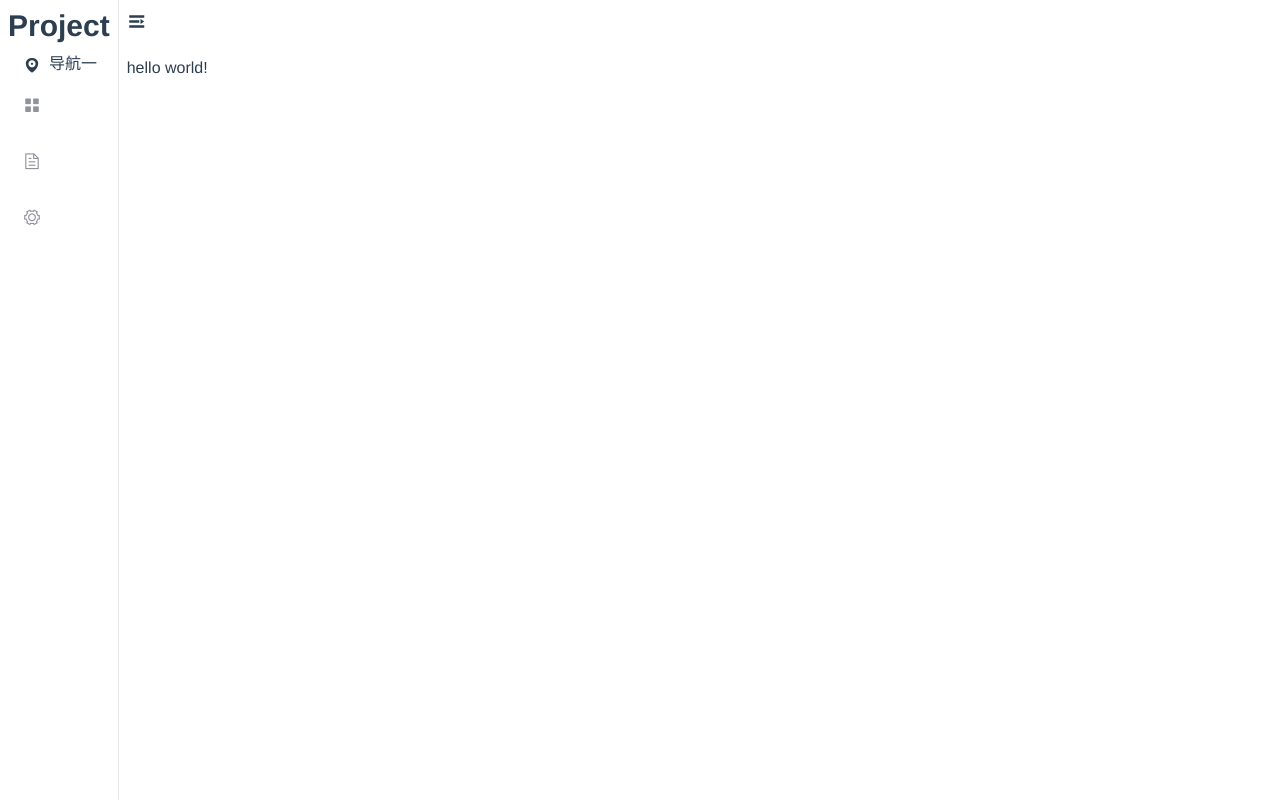
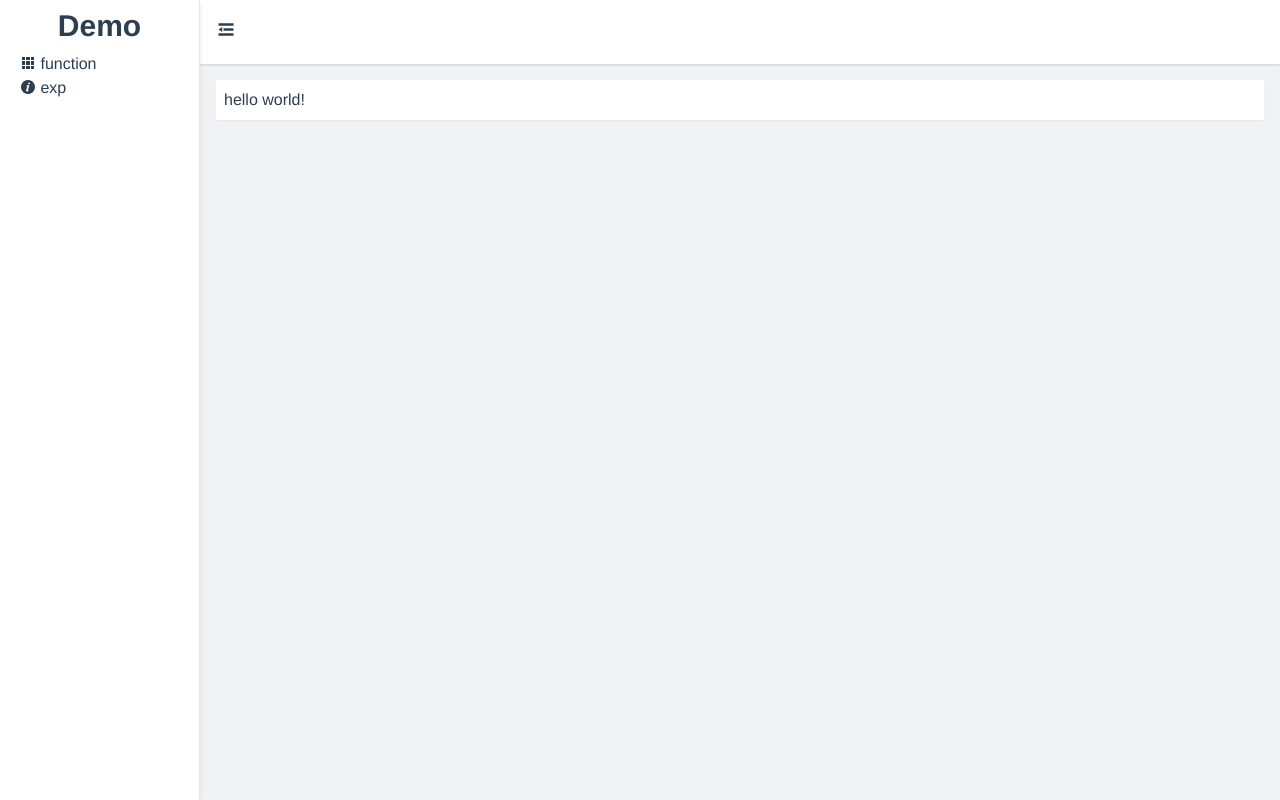
Before and after one commit to yezhidaizhu/elem, a Vue app: page /function in a window 1280 px wide. Built offline with nearby package versions, Linux system fonts and the light colour scheme.

Commit message:
feat: menu

```diff
--- a/src/components/BaseLayout.vue
+++ b/src/components/BaseLayout.vue
@@ -1,13 +1,13 @@
 <template>
   <div class="flex items-stretch h-screen">
-    <el-scrollbar class="overflow-hidden ">
+    <el-scrollbar class="overflow-hidden shadow-md">
       <slot name="sider" />
     </el-scrollbar>
     <div class="flex flex-col flex-1">
-      <header class="flex items-center header  p-2">
+      <header class="flex items-center header  p-4 shadow  bg-white">
         <slot name="header" />
       </header>
-      <el-scrollbar class="flex-1 p-2">
+      <el-scrollbar class="flex-1">
         <slot name="content" />
       </el-scrollbar>
     </div>
@@ -16,7 +16,7 @@
 
 <style scoped>
 .header {
-  height: 48px;
+  height: 64px;
   overflow: hidden;
 }
 </style>
--- /dev/null
+++ b/src/components/Header.vue
@@ -0,0 +1,20 @@
+<template>
+  <span @click="onChangMenuCollapse">
+    <i class='text-xl hover:text-blue-500'
+       :class="isCollapse ? 'el-icon-s-unfold':'el-icon-s-fold'"></i>
+  </span>
+</template>
+<script >
+export default {
+  props: {
+    isCollapse: {
+      type: Boolean,
+      default: false,
+    },
+    onChangMenuCollapse: {
+      type: Function,
+      default: () => { }
+    }
+  }
+}
+</script>
--- /dev/null
+++ b/src/components/Menu.vue
@@ -0,0 +1,31 @@
+<template>
+  <template v-for="item in menus"
+            :key="item.path">
+    <component :is="item.children ? 'ElSubmenu':'ElMenuItem'"
+               :index="item.path"
+               :route="item">
+      <template #title>
+        <i :class="item.meta.icon"></i>
+        {{item.name}}
+      </template>
+      <SubMenu :menus="item.children" />
+    </component>
+  </template>
+</template>
+
+<script>
+import { ElMenuItem } from 'element-plus';
+
+export default {
+  name: 'SubMenu',
+  props: {
+    menus: {
+      type: Array,
+      default: [],
+    }
+  },
+  components: {
+    ElMenuItem,
+  }
+}
+</script>
--- a/src/components/Sider.vue
+++ b/src/components/Sider.vue
@@ -3,47 +3,19 @@
            class="el-menu-vertical"
            @open="handleOpen"
            @close="handleClose"
-           :collapse="isCollapse">
+           :collapse="isCollapse"
+           :router="true">
     <div class="text-3xl font-bold flex justify-center p-2">
-      <slot name="title">{{title}}</slot>
+      <slot>
+        <span class="truncate">{{title}}</span>
+      </slot>
     </div>
-    <el-submenu index="1">
-      <template #title>
-        <i class="el-icon-location"></i>
-        <span>导航一</span>
-      </template>
-      <el-menu-item-group>
-        <template #title>分组一</template>
-        <el-menu-item index="1-1">选项1</el-menu-item>
-        <el-menu-item index="1-2">选项2</el-menu-item>
-        <el-menu-item index="1-3">选项2</el-menu-item>
-        <el-menu-item index="1-4">选项2</el-menu-item>
-      </el-menu-item-group>
-      <el-menu-item-group title="分组2">
-        <el-menu-item index="1-3">选项3</el-menu-item>
-      </el-menu-item-group>
-      <el-submenu index="1-4">
-        <template #title>选项4</template>
-        <el-menu-item index="1-4-1">选项1</el-menu-item>
-      </el-submenu>
-    </el-submenu>
-    <el-menu-item index="2">
-      <i class="el-icon-menu"></i>
-      <template #title>导航二</template>
-    </el-menu-item>
-    <el-menu-item index="3"
-                  disabled>
-      <i class="el-icon-document"></i>
-      <template #title>导航三</template>
-    </el-menu-item>
-    <el-menu-item index="4">
-      <i class="el-icon-setting"></i>
-      <template #title>导航四</template>
-    </el-menu-item>
+    <Menu :menus="menus" />
   </el-menu>
 </template>
 
 <script>
+import Menu from './Menu.vue'
 export default {
   props: {
     title: {
@@ -53,7 +25,14 @@ export default {
     isCollapse: {
       type: Boolean,
       default: false
+    },
+    menus: {
+      type: Array,
+      default: [],
     }
+  },
+  components: {
+    Menu,
   },
   methods: {
     handleOpen(key, keyPath) {
--- a/src/config/config.ts
+++ b/src/config/config.ts
@@ -1,4 +1,4 @@
 
 export default {
-  title: "Function Stream"
+  title: "Demo"
 }
--- a/src/config/router.config.ts
+++ b/src/config/router.config.ts
@@ -1,4 +1,5 @@
 import BaseLayout from '@/layouts/BaseLayout.vue'
+import { RouterView } from 'vue-router'
 
 // RouteView
 export const asyncRouterMap = [
@@ -12,8 +13,23 @@ export const asyncRouterMap = [
       {
         path: '/function',
         name: 'function',
-        meta: { title: 'function', icon: 'TableOutlined' }, // icon @https://2x.antdv.com/components/icon-cn
+        meta: { title: 'function', icon: 'el-icon-s-grid' }, // icon @https://2x.antdv.com/components/icon-cn
         component: () => import('@/views/function/index.vue'),
+      },
+      {
+        path: '/exp',
+        name: 'exp',
+        meta: { title: 'function', icon: 'el-icon-info' }, // icon @https://2x.antdv.com/components/icon-cn
+        component: RouterView,
+        redirect: '/exp/function',
+        children: [
+          {
+            path: '/exp/function',
+            name: 'test',
+            meta: { title: 'function', icon: 'el-icon-error' }, // icon @https://2x.antdv.com/components/icon-cn
+            component: () => import('@/views/exception/404.vue'),
+          },
+        ]
       },
     ]
   },
--- a/src/layouts/BaseLayout.vue
+++ b/src/layouts/BaseLayout.vue
@@ -1,43 +1,42 @@
 <template>
   <BaseLayout>
     <template #sider>
-      <Sider ref="menu"
-             :isCollapse="isCollapse">
-        <template #title>
-          <span class="truncate">Project</span>
-        </template>
-      </Sider>
+      <Sider :isCollapse="isCollapse"
+             :title="title"
+             :menus="menus" />
     </template>
+
     <template #header>
-      <span @click="onChangMenuCollapse">
-        <i class='text-xl hover:text-blue-500'
-           :class="isCollapse ? 'el-icon-s-unfold':'el-icon-s-fold'"></i>
-      </span>
+      <Header :onChangMenuCollapse="onChangMenuCollapse"
+              :isCollapse="isCollapse" />
     </template>
+
     <template #content>
-      <router-view></router-view>
+      <div class="m-4 shadow-sm bg-white p-2">
+        <router-view></router-view>
+      </div>
     </template>
   </BaseLayout>
 </template>
 
-<script >
+<script setup>
 import BaseLayout from '@/components/BaseLayout.vue'
 import Sider from '@/components/Sider.vue';
+import Header from '@/components/Header.vue';
+import { ref } from 'vue';
+import { asyncRouterMap } from '@/config/router.config';
+import Config from '@/config/config';
 
-export default {
-  components: {
-    BaseLayout,
-    Sider,
-  },
-  data() {
-    return {
-      isCollapse: true
-    }
-  },
-  methods: {
-    onChangMenuCollapse() {
-      this.isCollapse = !this.isCollapse;
-    }
-  }
+const isCollapse = ref(false);
+const menus = ref([]);
+const title = ref(Config.title);
+
+// menu
+const routes = asyncRouterMap.find((item) => item.path === "/");
+menus.value = routes && routes?.children || [];
+
+function onChangMenuCollapse() {
+  isCollapse.value = !isCollapse.value;
 }
+
 </script>
--- a/src/main.ts
+++ b/src/main.ts
@@ -3,7 +3,7 @@ import App from './App.vue'
 import './style.css'
 import './mock';
 
-import ElementPlus from 'element-plus';
+import ElementPlus, { ElButton, ElSelect } from 'element-plus';
 import { VueAxios } from '@/utils/request';
 import router from '@/router/index'
 
--- a/src/style.css
+++ b/src/style.css
@@ -14,4 +14,5 @@ body {
   -webkit-font-smoothing: antialiased;
   -moz-osx-font-smoothing: grayscale;
   color: #2c3e50;
+  background-color: #f0f2f5;
 }
--- a/src/views/exception/404.vue
+++ b/src/views/exception/404.vue
@@ -1,6 +1,7 @@
 <template>
   <el-result title="404"
              subTitle="抱歉，请求错误">
+  </el-result>
 </template>
 <script>
 export default {
```
